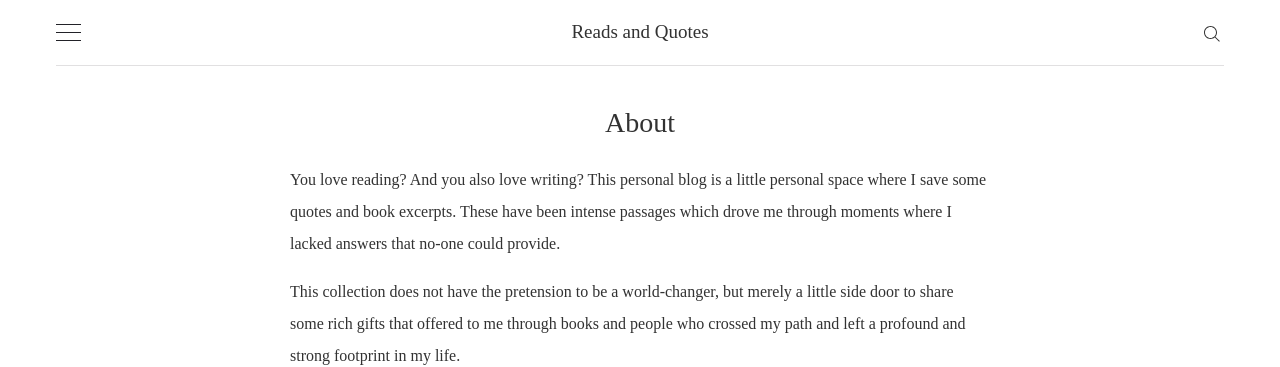
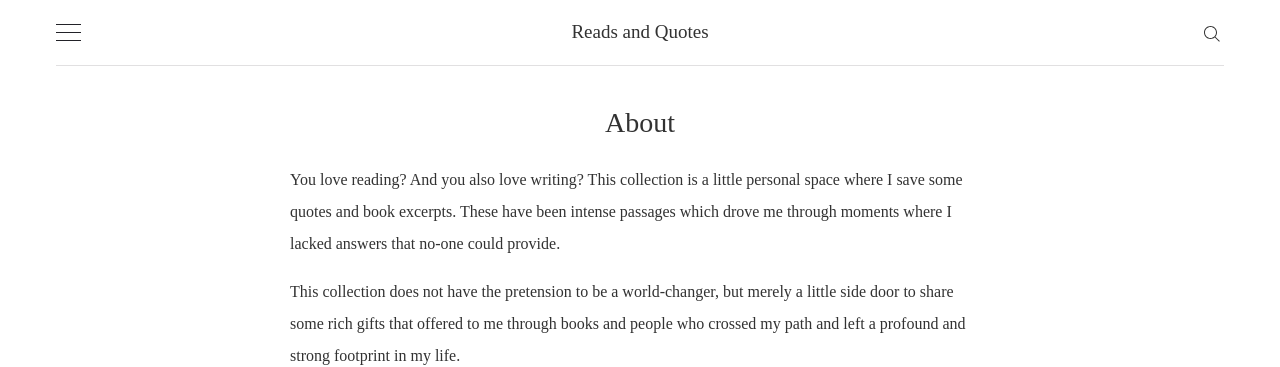
Before and after one commit to Readers-Blog/readsandquotes, a Jekyll site: the page built from _pages/about.md, in a window 1280 px wide. Shown: the top 367 px of the page. Built offline with Jekyll 4.4.1, drawn with Linux system fonts in a browser that asks for light colours; some web fonts are replaced.

Commit message:
Update about.md

```diff
--- a/_pages/about.md
+++ b/_pages/about.md
@@ -4,7 +4,7 @@ title: About
 ---
 
 You love reading? And you also love writing?
-This personal blog is a little personal space where I save some quotes and book excerpts. These have been intense passages which drove me through moments where I lacked answers that no-one could provide.
+This collection is a little personal space where I save some quotes and book excerpts. These have been intense passages which drove me through moments where I lacked answers that no-one could provide.
 
 This collection does not have the pretension to be a world-changer, but merely a little side door to share some rich gifts that offered to me through books and people who crossed my path and left a profound and strong footprint in my life.
 
```
